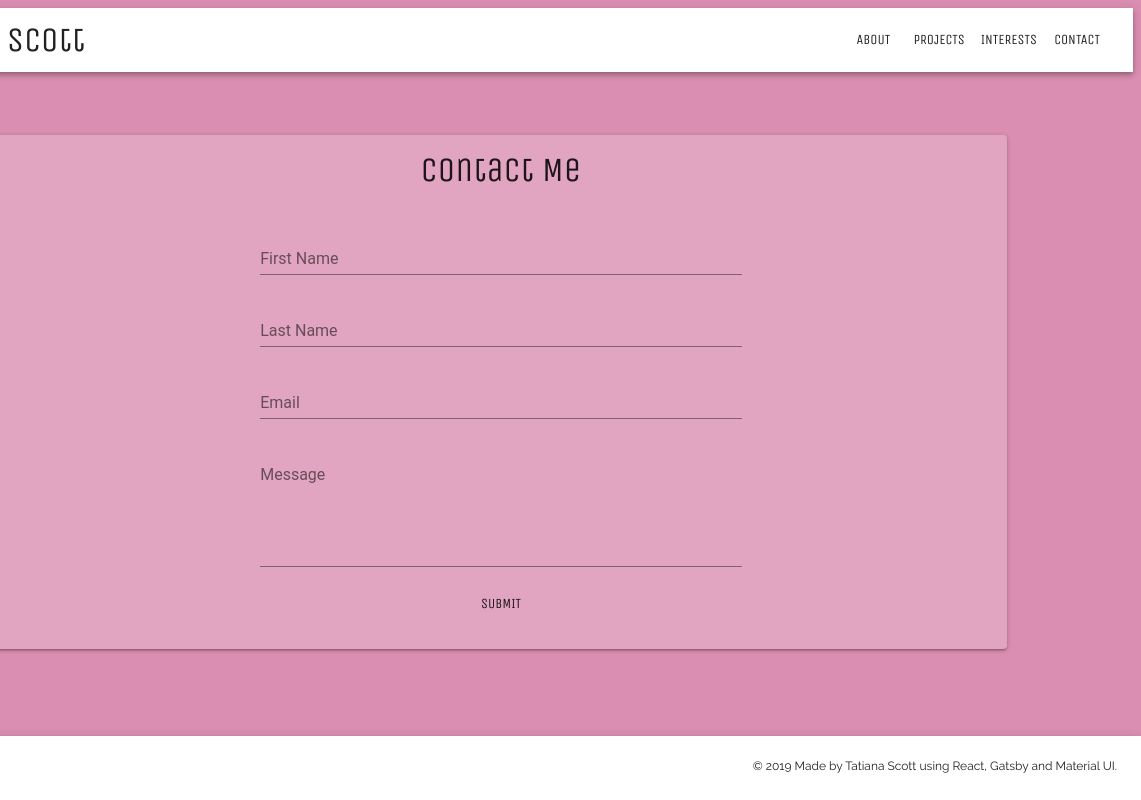
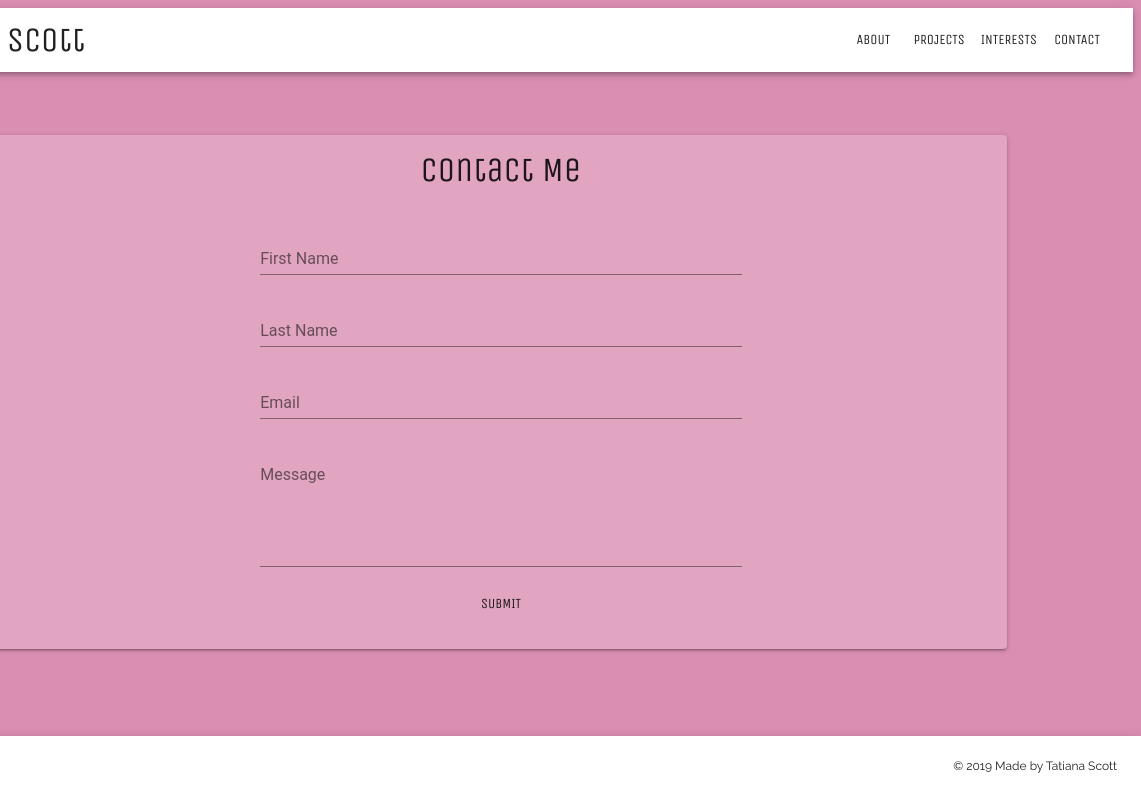
Before and after one commit to tatsco/Personal-Website-v1, a Gatsby site: page /Contact in a window 1280 px wide. Shown: the full height of the page, 139-1280 px from the left. Built offline with nearby package versions, Linux system fonts and the light colour scheme; Gatsby itself is replaced by a stand-in of ours.

Commit message:
removed extra footer and index details

```diff
--- a/src/components/Footer.js
+++ b/src/components/Footer.js
@@ -54,7 +54,7 @@ function Footer (props) {
           className={classes.text}
           variant="caption"
           gutterBottom
-        > © 2019 Made by Tatiana Scott using React, Gatsby and Material UI.
+        > © 2019 Made by Tatiana Scott
         </Typography>
       </Toolbar>
     </AppBar>
--- a/src/pages/index.js
+++ b/src/pages/index.js
@@ -64,7 +64,6 @@ const rows = [
   createData('Proficient', 'Javascript, React, Redux, Node, Express, Sequelize, PostgreSQL'),
   createData('Knowledgeable', 'HTML, CSS, Material UI, Bootstrap, Gatsby, A-Frame, Agile, Git'),
   createData('Some Experience', 'Python, Heroku, Webpack, TDD (Mocha, Chai, Jasmine, Enzyme)'),
-  createData('Other Interests', 'Data Science, Digital Forensics'),
 ];
 
 const Home = (props) => {
```
